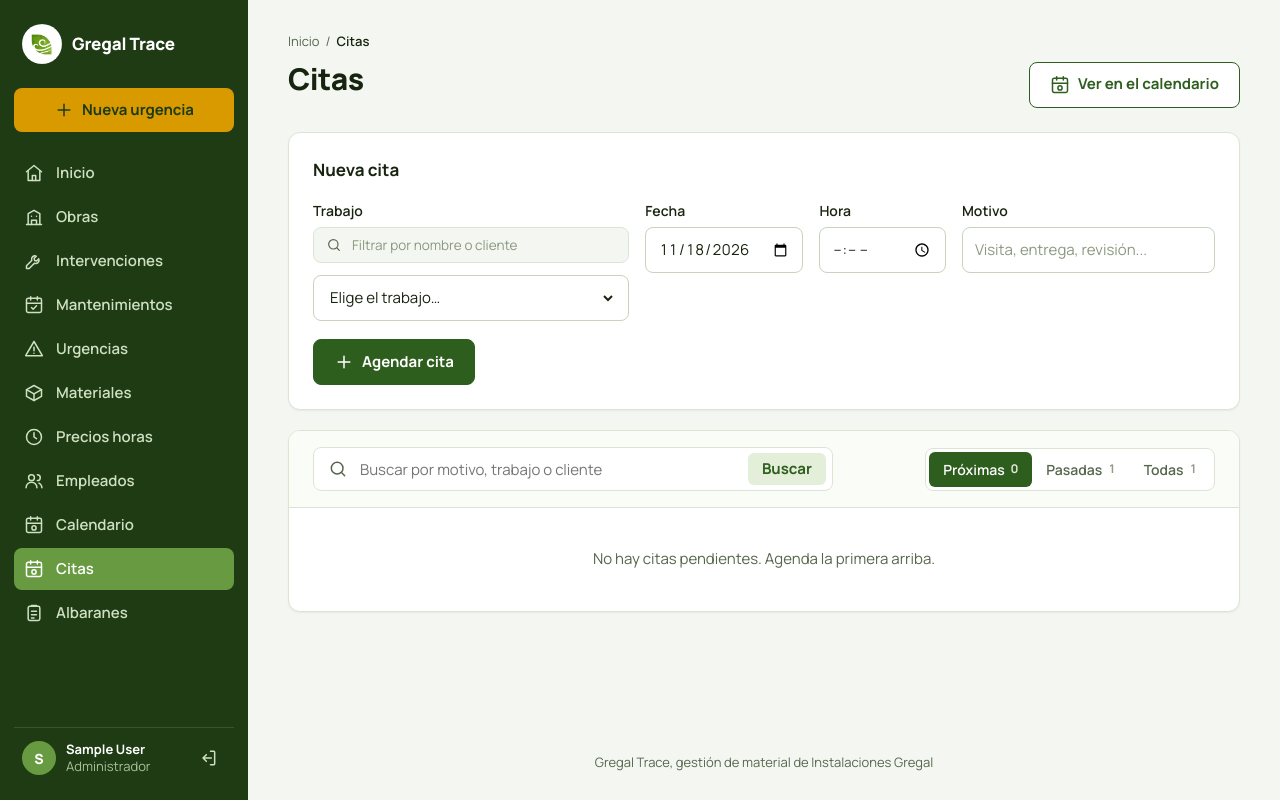
After one commit to DavidRiosV/TFG-Gregal_Trace, a Django app: page /citas/ in a window 1280 px wide. The commit adds this page. Run offline with Django 5.2, Linux system fonts and the light colour scheme; a user stored in the database is signed in; tables that the repository leaves empty hold one stand-in row (values such as "Sample post"); parts of the project's set-up code (start-up, migrations or seed data) failed here and were passed over.

Commit message:
apartado de citas

```diff
--- a/gestion/forms.py
+++ b/gestion/forms.py
@@ -316,6 +316,34 @@ class CitaForm(forms.ModelForm):
         return limpiar_texto(self.cleaned_data['motivo'])
 
 
+class CitaGestionForm(CitaForm):
+    # Cita desde el apartado Citas (Oficina): además del día, la hora y el motivo, se elige el trabajo
+
+    class Meta(CitaForm.Meta):
+        fields = ['proyecto', 'fecha', 'hora', 'motivo']
+        labels = dict(CitaForm.Meta.labels, proyecto='Trabajo')
+        error_messages = dict(CitaForm.Meta.error_messages, proyecto={'required': 'Elige a qué trabajo va la cita.'})
+
+    def __init__(self, *args, **kwargs):
+        super().__init__(*args, **kwargs)
+        # Se ofrecen los trabajos en proceso (y el de la cita, si se está editando y ya está terminado)
+        trabajos = Proyecto.objects.exclude(estado='TER')
+        if self.instance.pk:
+            trabajos = trabajos | Proyecto.objects.filter(pk=self.instance.proyecto_id)
+        trabajos = trabajos.order_by('nombre')
+        self.fields['proyecto'].queryset = trabajos
+        # En el desplegable, agrupados por tipo: Obras, Intervenciones, Mantenimientos, Urgencias
+        grupos = {}
+        for trabajo in trabajos:
+            texto = trabajo.nombre + (f' · {trabajo.cliente}' if trabajo.cliente else '')
+            grupos.setdefault(trabajo.get_tipo_display(), []).append((trabajo.pk, texto))
+        orden = ['Obra', 'Intervención', 'Mantenimiento', 'Urgencia']
+        plurales = {'Obra': 'Obras', 'Intervención': 'Intervenciones', 'Mantenimiento': 'Mantenimientos', 'Urgencia': 'Urgencias'}
+        self.fields['proyecto'].widget.choices = [('', 'Elige el trabajo…')] + [
+            (plurales[tipo], grupos[tipo]) for tipo in orden if tipo in grupos
+        ]
+
+
 # ---------------------------------------------------------------------------
 # Catálogo (Oficina): materiales, familias y tipos
 # ---------------------------------------------------------------------------
--- a/gestion/static/css/estilos.css
+++ b/gestion/static/css/estilos.css
@@ -1932,3 +1932,15 @@ a.agenda__cuerpo:hover .agenda__titulo { color: var(--verde-accion); text-decora
 .albaran__icono--imagen { font-size: 10px; }
 .etiqueta { display: inline-block; margin-left: 6px; padding: 1px 8px; border-radius: 999px; background: var(--verde-suave, #e8f3ec); color: var(--verde-accion, #1f7a45); font-size: 11.5px; font-weight: 700; vertical-align: 1px; }
 .subir-albaran__tipo { margin-bottom: 12px; }
+
+/* Apartado Citas */
+.cita-campos { display: grid; grid-template-columns: minmax(0, 2fr) minmax(0, 1fr) minmax(0, 0.8fr) minmax(0, 1.6fr); gap: 16px; align-items: start; }
+.cita-campos__trabajo .entrada + .entrada { margin-top: 6px; }
+.entrada--filtro { min-height: 36px; background: var(--fondo); border-color: var(--linea); }
+.entrada--filtro .icono { width: 16px; height: 16px; color: var(--texto-suave); }
+.entrada--filtro input { min-height: 34px; font-size: 13.5px; }
+.tabla--citas a { color: var(--texto); font-weight: 650; text-decoration: none; }
+.tabla--citas a:hover { color: var(--verde-accion); text-decoration: underline; }
+.tabla--citas .tabla__doble > * { display: block; }
+@media (max-width: 1024px) { .cita-campos { grid-template-columns: 1fr 1fr; } .cita-campos__trabajo { grid-column: 1 / -1; } }
+@media (max-width: 760px) { .cita-campos { grid-template-columns: 1fr; } }
--- a/gestion/static/js/main.js
+++ b/gestion/static/js/main.js
@@ -292,3 +292,26 @@ document.querySelectorAll("[data-lineas-horas]").forEach(function (zona) {
         actualizar();
     });
 });
+
+// Apartado Citas: escribir en el filtro deja en el desplegable solo los trabajos que coinciden
+document.querySelectorAll("[data-filtrar-select]").forEach(function (entrada) {
+    var lista = document.getElementById(entrada.dataset.filtrarSelect);
+    if (!lista) { return; }
+    function sinTildes(texto) { return texto.normalize("NFD").replace(/[̀-ͯ]/g, "").toLowerCase(); }
+    entrada.addEventListener("input", function () {
+        var palabras = sinTildes(entrada.value).split(/\s+/).filter(Boolean);
+        var primera = null;
+        lista.querySelectorAll("option").forEach(function (opcion) {
+            if (!opcion.value) { return; }
+            var vale = palabras.every(function (p) { return sinTildes(opcion.textContent).indexOf(p) !== -1; });
+            opcion.hidden = !vale;
+            if (vale && !primera) { primera = opcion; }
+        });
+        lista.querySelectorAll("optgroup").forEach(function (grupo) {
+            grupo.hidden = !grupo.querySelector("option:not([hidden])");
+        });
+        // Si solo queda uno (o el elegido ya no sale), se elige el primero que coincide
+        var elegida = lista.options[lista.selectedIndex];
+        if (primera && (!elegida || !elegida.value || elegida.hidden)) { lista.value = primera.value; }
+    });
+});
--- /dev/null
+++ b/gestion/templates/gestion/cita_campos.html
@@ -0,0 +1,16 @@
+{% comment %} Campos de una cita (apartado Citas): trabajo con buscador, día, hora y motivo. Recibe: formulario (CitaGestionForm) {% endcomment %}
+<div class="cita-campos">
+    <div class="campo cita-campos__trabajo">
+        <label for="{{ formulario.proyecto.id_for_label }}">{{ formulario.proyecto.label }}</label>
+        {# Escribir aquí filtra el desplegable (main.js): con muchos trabajos se encuentra antes #}
+        <div class="entrada entrada--filtro">
+            {% include "gestion/icono.html" with nombre="buscar" %}
+            <input type="search" placeholder="Filtrar por nombre o cliente" aria-label="Filtrar trabajos" data-filtrar-select="{{ formulario.proyecto.id_for_label }}" autocomplete="off">
+        </div>
+        <div class="entrada{% if formulario.proyecto.errors %} entrada--error{% endif %}">{{ formulario.proyecto }}</div>
+        {% for error in formulario.proyecto.errors %}<p class="error-campo">{{ error }}</p>{% endfor %}
+    </div>
+    {% include "gestion/campo_widget.html" with campo=formulario.fecha %}
+    {% include "gestion/campo_widget.html" with campo=formulario.hora %}
+    {% include "gestion/campo_widget.html" with campo=formulario.motivo %}
+</div>
--- /dev/null
+++ b/gestion/templates/gestion/citas.html
@@ -0,0 +1,88 @@
+{% extends "gestion/principal.html" %}
+
+{% block titulo %}Citas · Gregal Trace{% endblock %}
+
+{% block contenido %}
+<header class="pagina">
+    {% include "gestion/migas.html" with miga_actual="Citas" %}
+    <div class="pagina__fila">
+        <h1 class="pagina__titulo">Citas</h1>
+        <div class="pagina__acciones">
+            <a class="boton boton--secundario" href="{% url 'calendario' %}">{% include "gestion/icono.html" with nombre="cita" %}Ver en el calendario</a>
+        </div>
+    </div>
+</header>
+
+{# ---------- Agendar una cita ---------- #}
+<section class="panel" id="nueva">
+    <h2 class="panel__titulo">Nueva cita</h2>
+    <form method="post" class="formulario" novalidate>
+        {% csrf_token %}
+        {% include "gestion/cita_campos.html" %}
+        <div class="formulario__botones">
+            <button type="submit" class="boton">{% include "gestion/icono.html" with nombre="mas" %}Agendar cita</button>
+        </div>
+    </form>
+</section>
+
+{# ---------- Lista de citas ---------- #}
+<section class="panel panel--lista">
+    <div class="barra-herramientas">
+        <form class="buscador" method="get" role="search">
+            <input type="hidden" name="ver" value="{{ ver_actual }}">
+            {% include "gestion/icono.html" with nombre="buscar" %}
+            <input type="search" name="q" value="{{ busqueda }}" placeholder="Buscar por motivo, trabajo o cliente" aria-label="Buscar citas">
+            <button type="submit" class="buscador__boton">Buscar</button>
+        </form>
+        <nav class="segmentos" aria-label="Qué citas ver">
+            {% for boton in botones_ver %}
+                <a href="{{ boton.url }}" class="segmento{% if boton.activo %} segmento--activo{% endif %}"{% if boton.activo %} aria-current="true"{% endif %}>{{ boton.texto }} <span class="segmento__numero">{{ boton.n }}</span></a>
+            {% endfor %}
+        </nav>
+    </div>
+
+    {% if citas %}
+        <div class="tabla-contenedor">
+            <table class="tabla tabla--citas">
+                <thead>
+                    <tr>
+                        <th scope="col">Fecha</th>
+                        <th scope="col">Hora</th>
+                        <th scope="col">Motivo</th>
+                        <th scope="col">Trabajo</th>
+                        <th scope="col" class="num"><span class="solo-lector">Acciones</span></th>
+                    </tr>
+                </thead>
+                <tbody>
+                    {% for cita in citas %}
+                        <tr{% if cita.fecha == hoy %} class="tabla__fila--activa"{% elif cita.es_pasada %} class="tabla__fila--baja"{% endif %}>
+                            <td class="tabla__doble">
+                                <span class="tabla__material">{% if cita.fecha == hoy %}Hoy{% else %}{{ cita.fecha|date:"D j M"|capfirst }}{% endif %}</span>
+                                <span class="tabla__detalle">{{ cita.fecha|date:"d/m/Y" }} · {{ cita.dias }}</span>
+                            </td>
+                            <td>{% if cita.hora %}{{ cita.hora|time:"H:i" }}{% else %}<span class="tabla__nada">Sin hora</span>{% endif %}</td>
+                            <td>{{ cita.motivo|default:"Cita" }}</td>
+                            <td class="tabla__doble">
+                                <a href="{% url 'detalle_proyecto' cita.proyecto.pk %}#citas">{{ cita.proyecto.nombre }}</a>
+                                <span class="tabla__detalle">{{ cita.proyecto.get_tipo_display }}{% if cita.proyecto.cliente %} · {{ cita.proyecto.cliente }}{% endif %}</span>
+                            </td>
+                            <td class="tabla__acciones">
+                                <a class="boton-tabla" href="{% url 'cita_editar' cita.pk %}" aria-label="Cambiar la cita" title="Cambiar">{% include "gestion/icono.html" with nombre="editar" %}</a>
+                                {% if perms.gestion.delete_cita %}
+                                    <form method="post" action="{% url 'cita_eliminar' cita.pk %}">
+                                        {% csrf_token %}
+                                        <input type="hidden" name="volver" value="{{ request.get_full_path }}">
+                                        <button type="submit" class="boton-tabla boton-tabla--peligro" aria-label="Eliminar la cita" title="Eliminar" onclick="return confirm('Se borrará la cita del {{ cita.fecha|date:'d/m/Y' }}{% if cita.motivo %} ({{ cita.motivo|escapejs }}){% endif %} de {{ cita.proyecto.nombre|escapejs }}.');">{% include "gestion/icono.html" with nombre="borrar" %}</button>
+                                    </form>
+                                {% endif %}
+                            </td>
+                        </tr>
+                    {% endfor %}
+                </tbody>
+            </table>
+        </div>
+    {% else %}
+        <div class="vacio"><p>{% if busqueda %}Ninguna cita coincide con «{{ busqueda }}».{% elif ver_actual == 'proximas' %}No hay citas pendientes. Agenda la primera arriba.{% elif ver_actual == 'pasadas' %}Todavía no hay citas pasadas.{% else %}Todavía no hay citas.{% endif %}</p></div>
+    {% endif %}
+</section>
+{% endblock %}
--- a/gestion/templates/gestion/menu.html
+++ b/gestion/templates/gestion/menu.html
@@ -53,6 +53,12 @@
                 <span>Calendario</span>
             </a>
         {% endif %}
+        {% if perms.gestion.change_cita %}
+            <a class="menu__enlace{% if seccion == 'citas' %} menu__enlace--activo{% endif %}" href="{% url 'lista_citas' %}">
+                {% include "gestion/icono.html" with nombre="cita" %}
+                <span>Citas</span>
+            </a>
+        {% endif %}
         {% if perms.gestion.change_albaran %}
             <a class="menu__enlace{% if seccion == 'albaranes' %} menu__enlace--activo{% endif %}" href="{% url 'lista_albaranes' %}">
                 {% include "gestion/icono.html" with nombre="albaran" %}
--- a/gestion/templates/gestion/principal.html
+++ b/gestion/templates/gestion/principal.html
@@ -6,7 +6,7 @@
     <meta name="viewport" content="width=device-width, initial-scale=1.0">
     <title>{% block titulo %}Gregal Trace{% endblock %}</title>
     <link href="https://fonts.googleapis.com/css2?family=Manrope:wght@400;500;600;700;800&display=swap" rel="stylesheet">
-    <link rel="stylesheet" href="{% static 'css/estilos.css' %}?v=8">
+    <link rel="stylesheet" href="{% static 'css/estilos.css' %}?v=9">
 </head>
 
 <body class="{% block clase_body %}{% endblock %}">
@@ -35,6 +35,6 @@
 
     {% include "gestion/menu_movil.html" %}
 {% endblock %}
-    <script src="{% static 'js/main.js' %}?v=3"></script>
+    <script src="{% static 'js/main.js' %}?v=4"></script>
 </body>
 </html>
--- a/gestion/urls.py
+++ b/gestion/urls.py
@@ -17,6 +17,8 @@ urlpatterns = [
     path('apunte/<int:pk>/repetir/', views.consumo_repetir, name='consumo_repetir'),
     # Notas, citas y albaranes
     path('nota/<int:pk>/eliminar/', views.nota_eliminar, name='nota_eliminar'),
+    path('citas/', views.lista_citas, name='lista_citas'),
+    path('cita/<int:pk>/editar/', views.cita_editar, name='cita_editar'),
     path('cita/<int:pk>/eliminar/', views.cita_eliminar, name='cita_eliminar'),
     path('precios-horas/', views.precios_horas, name='precios_horas'),
     path('precios-horas/puesto/<int:pk>/eliminar/', views.puesto_eliminar, name='puesto_eliminar'),
--- a/gestion/views.py
+++ b/gestion/views.py
@@ -5,13 +5,14 @@ from django.contrib import messages
 from django.contrib.auth import login
 from django.contrib.auth.decorators import permission_required
 from django.contrib.auth.models import Group
+from django.utils.http import url_has_allowed_host_and_scheme
 from django.db.models import ProtectedError, Count, F, Max, Min, Q, Sum
 from django.http import FileResponse, Http404
 from django.shortcuts import get_object_or_404, redirect, render
 from django.urls import reverse
 
 from .calendario import descargar_ics, dias_del_evento, leer_eventos, url_outlook_web
-from .forms import (AlbaranForm, CampoHoraForm, CategoriaForm, EmpleadoForm, PuestoForm, TarifaForm, CitaForm, ConsumoForm, HorasForm, MaterialForm, NotaForm,
+from .forms import (AlbaranForm, CampoHoraForm, CategoriaForm, EmpleadoForm, PuestoForm, TarifaForm, CitaForm, CitaGestionForm, ConsumoForm, HorasForm, MaterialForm, NotaForm,
                     ProyectoForm, RegistroForm, TipoForm, UrgenciaForm)
 from .models import (Albaran, CampoHora, Categoria, TarifaHora, precio_hora, Cita, Consumo, Material, Nota, Oficina, Operario, Proyecto, Tipo, Usuario,
                      buscar_materiales, horas_texto, sin_tildes)
@@ -564,6 +565,10 @@ def cita_eliminar(request, pk):
         fecha = cita.fecha
         cita.delete()
         messages.success(request, f'Cita del {fecha:%d/%m/%Y} eliminada.')
+        # Desde el apartado Citas se vuelve a la lista; desde un proyecto, a sus citas
+        volver = request.POST.get('volver', '')
+        if volver and url_has_allowed_host_and_scheme(volver, allowed_hosts={request.get_host()}):
+            return redirect(volver)
     return redirect(reverse('detalle_proyecto', args=[cita.proyecto.pk]) + '#citas')
 
 @permission_required('gestion.view_albaran')
@@ -1284,3 +1289,82 @@ def tarifa_eliminar(request, pk):
         tarifa.delete()
         messages.success(request, f'Precio de {texto} quitado. Esas horas usarán el precio base del puesto.')
     return redirect(reverse('precios_horas') + '#precios')
+
+
+# ---------------------------------------------------------------------------
+# Citas (Oficina): agendar, revisar y cambiar las citas de todos los trabajos en un solo sitio.
+# El calendario las enseña junto a Outlook; aquí se gestionan.
+# ---------------------------------------------------------------------------
+@permission_required('gestion.change_cita')
+def lista_citas(request):
+    hoy = date.today()
+    ver = request.GET.get('ver', 'proximas')
+    if ver not in ('proximas', 'pasadas', 'todas'):
+        ver = 'proximas'
+    busqueda = request.GET.get('q', '').strip()
+
+    if request.method == 'POST':
+        formulario = CitaGestionForm(request.POST)
+        if formulario.is_valid():
+            cita = formulario.save(commit=False)
+            cita.creada_por = request.user
+            cita.save()
+            messages.success(request, f'Cita del {cita.fecha:%d/%m/%Y} añadida a {cita.proyecto.nombre} ({cita.dias()}).')
+            return redirect(request.get_full_path())
+    else:
+        # Si se llega desde un proyecto (?proyecto=12), ya sale elegido
+        inicial = {'fecha': hoy}
+        if request.GET.get('proyecto', '').isdigit():
+            inicial['proyecto'] = int(request.GET['proyecto'])
+        formulario = CitaGestionForm(initial=inicial)
+
+    citas = Cita.objects.select_related('proyecto', 'creada_por')
+    if ver == 'proximas':
+        citas = citas.filter(fecha__gte=hoy)
+    elif ver == 'pasadas':
+        citas = citas.filter(fecha__lt=hoy).order_by('-fecha', '-hora', '-id')
+    if busqueda:
+        citas = citas.filter(Q(motivo__icontains=busqueda) | Q(proyecto__nombre__icontains=busqueda)
+                             | Q(proyecto__cliente__icontains=busqueda))
+
+    totales = {
+        'proximas': Cita.objects.filter(fecha__gte=hoy).count(),
+        'pasadas': Cita.objects.filter(fecha__lt=hoy).count(),
+        'todas': Cita.objects.count(),
+    }
+    botones = []
+    for codigo, texto in (('proximas', 'Próximas'), ('pasadas', 'Pasadas'), ('todas', 'Todas')):
+        parametros = {'ver': codigo}
+        if busqueda:
+            parametros['q'] = busqueda
+        botones.append({'texto': texto, 'n': totales[codigo], 'url': '?' + urlencode(parametros), 'activo': codigo == ver})
+
+    return render(request, 'gestion/citas.html', {
+        'formulario': formulario,
+        'citas': citas,
+        'botones_ver': botones,
+        'ver_actual': ver,
+        'busqueda': busqueda,
+        'hoy': hoy,
+        'seccion': 'citas',
+        'nav_tipos': datos_menu(),
+    })
+
+
+@permission_required('gestion.change_cita')
+def cita_editar(request, pk):
+    cita = get_object_or_404(Cita.objects.select_related('proyecto'), pk=pk)
+    if request.method == 'POST':
+        formulario = CitaGestionForm(request.POST, instance=cita)
+        if formulario.is_valid():
+            cita = formulario.save()
+            messages.success(request, f'Cita del {cita.fecha:%d/%m/%Y} guardada ({cita.dias()}).')
+            return redirect('lista_citas')
+    else:
+        formulario = CitaGestionForm(instance=cita)
+    return render(request, 'gestion/cita_form.html', {
+        'formulario': formulario,
+        'cita': cita,
+        'seccion': 'citas',
+        'nav_tipos': datos_menu(),
+    })
```
Also changed, not shown: gestion/templates/gestion/cita_form.html (added, +23 -0 lines).
